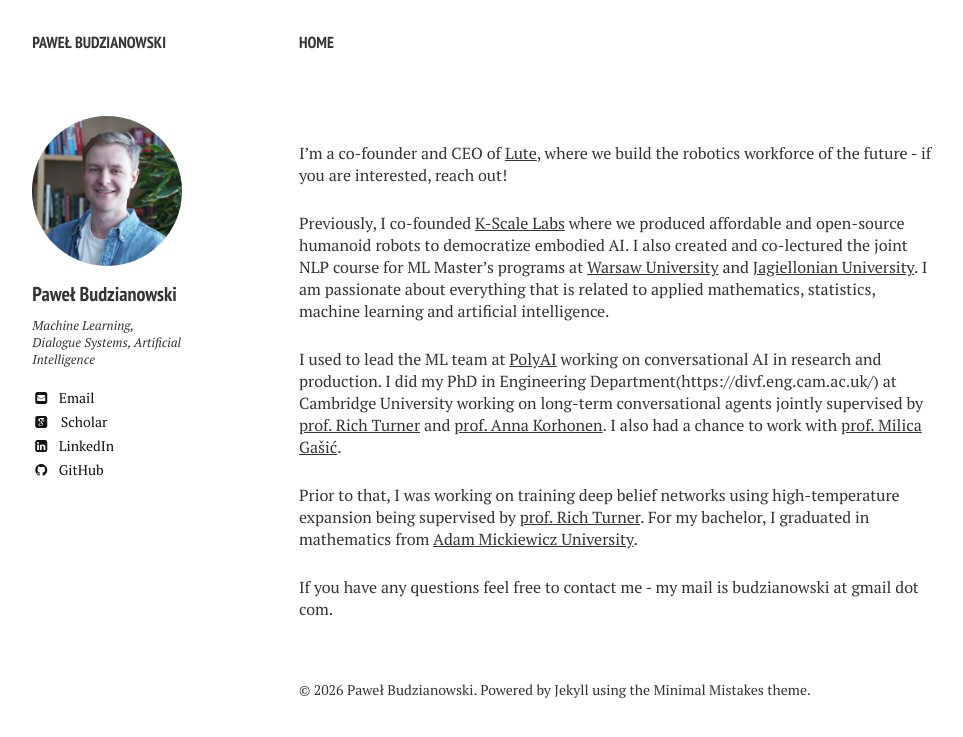
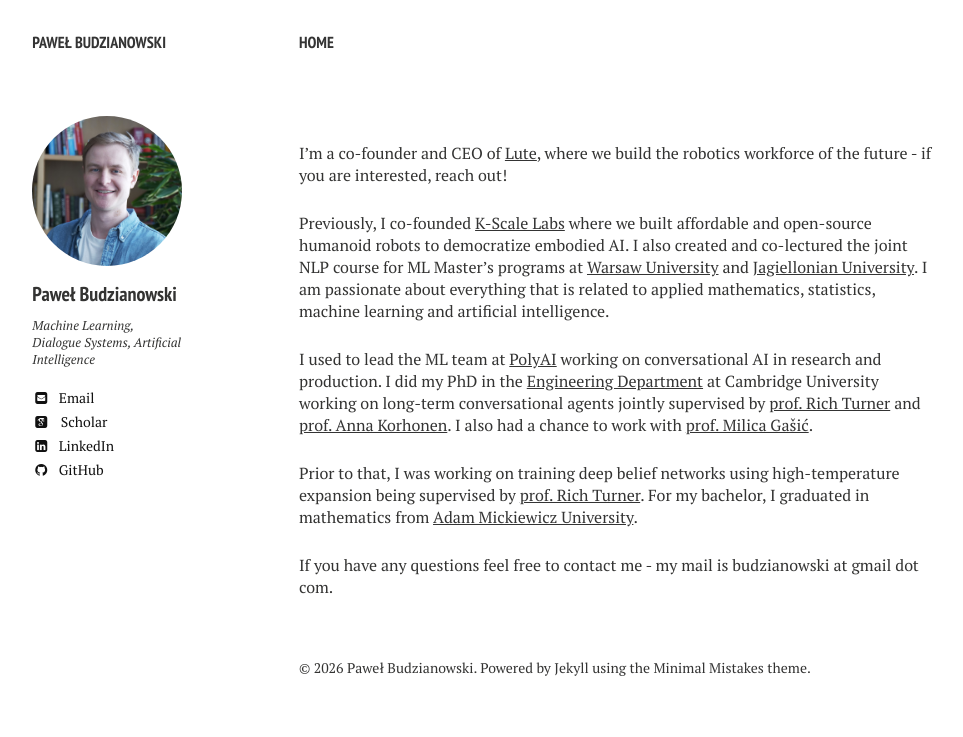
Before and after one commit to budzianowski/budzianowski.github.io, a Jekyll site: the page built from index.md, in a window 1280 px wide. Shown: the top 737 px of the page, without its empty margins (21-984 px from the left). Built offline with Jekyll 4.4.1, drawn with Linux system fonts in a browser that asks for light colours; nearby versions of some CDN libraries; some web fonts are replaced.

Commit message:
Update index.md

```diff
--- a/index.md
+++ b/index.md
@@ -8,9 +8,9 @@ image:
 ---
 I'm a co-founder and CEO of [Lute](https://lute.one), where we build the robotics workforce of the future - if you are interested, reach out!
 
-Previously, I co-founded [K-Scale Labs](https://ben.bolte.cc/static/docs/kscale-whitepaper.pdf) where we produced affordable and open-source humanoid robots to democratize embodied AI. I also created and co-lectured the joint NLP course for ML Master's programs at [Warsaw University](https://mimuw.edu.pl/en/studies/machine-learning-a-new-field-of-masters-programs/) and [Jagiellonian University](https://gmum.net/). I am passionate about everything that is related to applied mathematics, statistics, machine learning and artificial intelligence.
+Previously, I co-founded [K-Scale Labs](https://ben.bolte.cc/static/docs/kscale-whitepaper.pdf) where we built affordable and open-source humanoid robots to democratize embodied AI. I also created and co-lectured the joint NLP course for ML Master's programs at [Warsaw University](https://mimuw.edu.pl/en/studies/machine-learning-a-new-field-of-masters-programs/) and [Jagiellonian University](https://gmum.net/). I am passionate about everything that is related to applied mathematics, statistics, machine learning and artificial intelligence.
 
-I used to lead the ML team at [PolyAI](https://poly.ai/) working on conversational AI in research and production. I did my PhD in Engineering Department(https://divf.eng.cam.ac.uk/) at Cambridge University working on long-term conversational agents jointly supervised by [prof. Rich Turner](https://learning.eng.cam.ac.uk/Public/Turner/WebHome) and [prof. Anna Korhonen](https://www.cl.cam.ac.uk/~alk23/). I also had a chance to work with [prof. Milica Gašić](https://www.cs.hhu.de/en/research-groups/dialog-systems-and-machine-learning.html).
+I used to lead the ML team at [PolyAI](https://poly.ai/) working on conversational AI in research and production. I did my PhD in the [Engineering Department](https://divf.eng.cam.ac.uk/) at Cambridge University working on long-term conversational agents jointly supervised by [prof. Rich Turner](https://learning.eng.cam.ac.uk/Public/Turner/WebHome) and [prof. Anna Korhonen](https://www.cl.cam.ac.uk/~alk23/). I also had a chance to work with [prof. Milica Gašić](https://www.cs.hhu.de/en/research-groups/dialog-systems-and-machine-learning.html).
 
 Prior to that, I was working on training deep belief networks using high-temperature expansion being supervised by [prof. Rich Turner](https://learning.eng.cam.ac.uk/Public/Turner/WebHome). For my bachelor, I graduated in mathematics from [Adam Mickiewicz University](https://wmi.amu.edu.pl/en).
 
```
